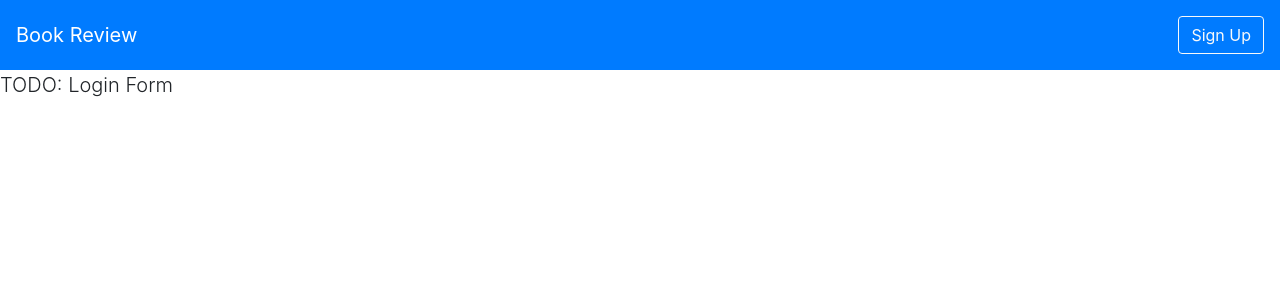
After one commit to zrakhimov/book-review-website, a Flask app: page /login in a window 1280 px wide. The commit adds this page. Shown: the top 300 px of the page. Run offline with Flask 2, Linux system fonts and the light colour scheme; some libraries are stand-ins or nearby versions.

Commit message:
Login links and route (no implementation)

```diff
--- a/application.py
+++ b/application.py
@@ -33,3 +33,12 @@ def register():
 
     # if POST, validate and commit to database
     return render_template("register.html")
+
+@app.route("/login")
+def login():
+    #if GET
+        #if logged in, redirect to /search
+        #else Get the login information
+    #if POST
+        #search database for credentials and allow/deny login
+    return render_template("login.html")
--- a/templates/index.html
+++ b/templates/index.html
@@ -1,8 +1,6 @@
 {% extends "layout.html" %}
 
-{% block title %}
-    Home Page
-{% endblock %}}
+{% block title %} Home Page {% endblock %}}
 
 {% block body %}
 <div class="container">
@@ -14,7 +12,7 @@
           <p class="lead">Here you can find with their detail information like ISBN, year, author, etc. You can see the rating for the book you desired after you logged in here.</p>
           <p></p>
           <p class="lead">
-            <a class="btn btn-primary btn-lg" href="#" role="button">Login</a>
+            <a class="btn btn-primary btn-lg" href="{{url_for("login")}}" role="button">Login</a>
         </div>
     </div>
     <div class="col-md-6">
--- /dev/null
+++ b/templates/login.html
@@ -0,0 +1,7 @@
+{% extends "layout.html" %}
+
+{% block title %} Login {% endblock %}
+
+{% block body %}
+    <p class="lead">TODO: Login Form </p>
+{% endblock %}
--- a/templates/register.html
+++ b/templates/register.html
@@ -1,8 +1,6 @@
 {% extends "layout.html" %}
 
-{% block title %}
-    Registration
-{% endblock %}
+{% block title %} Register {% endblock %}
 
 {% block body %}
   TODO: Registration form
```
